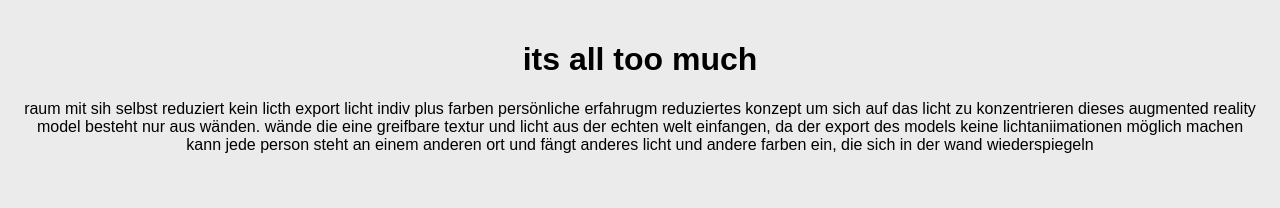
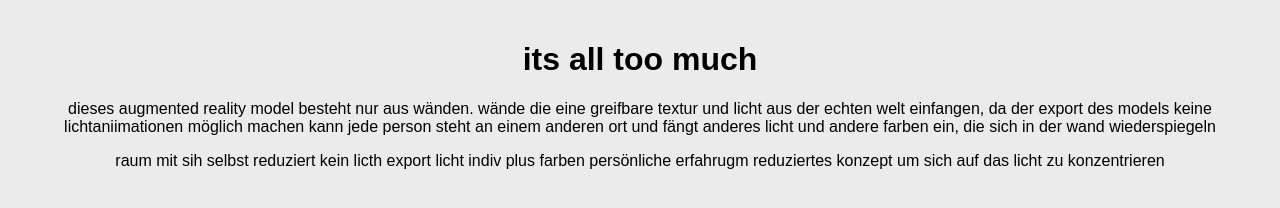
Before and after one commit to luisediefiese/luisediefiese.github.io, a plain HTML site: page text.html in a window 1280 px wide. Drawn offline with Linux system fonts and the light colour scheme.

Commit message:
Update text.html

```diff
--- a/text.html
+++ b/text.html
@@ -20,11 +20,12 @@
 </head>
 <body>
     <h1>its all too much </h1>
-    <p> raum mit sih selbst reduziert kein licth export licht indiv plus farben persönliche erfahrugm
-reduziertes konzept um sich auf das licht zu konzentrieren
+    <p>
 dieses augmented reality model besteht nur aus wänden. wände die eine greifbare textur und licht aus der echten welt einfangen, da der export des models keine lichtaniimationen möglich machen kann
 jede person steht an einem anderen ort und fängt anderes licht und andere farben ein, die sich in der wand wiederspiegeln
 </p>
+    raum mit sih selbst reduziert kein licth export licht indiv plus farben persönliche erfahrugm
+reduziertes konzept um sich auf das licht zu konzentrieren
 
 </body>
 </html>
```
